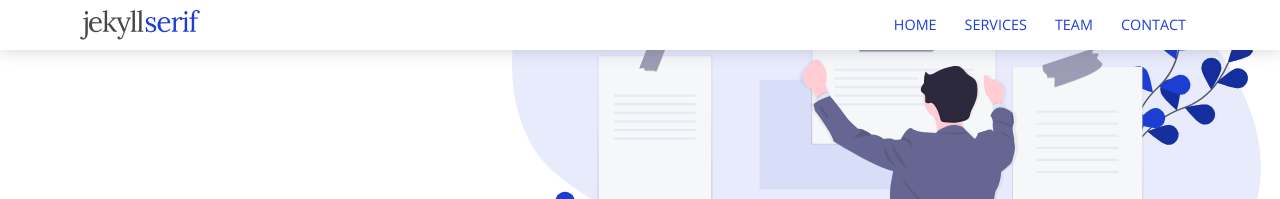
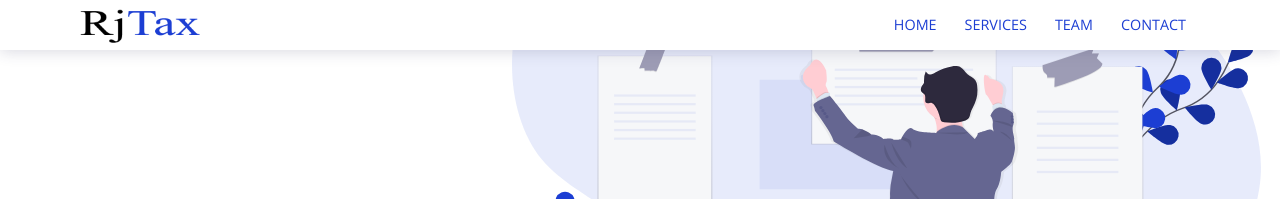
Before and after one commit to rjtax/rjtaxwebsite, a Jekyll site: the page built from index.html, in a window 1280 px wide. Shown: the top 199 px of the page. Built offline with Jekyll 4.4.1, drawn with Linux system fonts in a browser that asks for light colours.

Commit message:
updated (#6)
Co-authored-by: frsummit@simplexhub.com <www.frsummit1@gmail.com>

```diff
--- a/_includes/header.html
+++ b/_includes/header.html
@@ -1,10 +1,12 @@
 <div class='header {{include.headerClass}}'>
   <div class="container">
     <div class="logo">
-      <a href="{{site.baseurl}}/"><img alt="Figurit Homepage" src="{{site.baseurl}}/assets/images/logo.svg" /></a>
+      <!-- <a href="{{site.baseurl}}/"><img alt="Figurit Homepage" src="{{site.baseurl}}/assets/images/logo.svg" /></a> -->
+      <a href="{{site.baseurl}}/"><img alt="Figurit Homepage" src="{{site.baseurl}}/images/desktop-logo.png" /></a>
     </div>
     <div class="logo-mobile">
-      <a href="{{site.baseurl}}/"><img alt="Figurit Homepage" src="{{site.baseurl}}/assets/images/logo-mobile.svg" /></a>
+      <!-- <a href="{{site.baseurl}}/"><img alt="Figurit Homepage" src="{{site.baseurl}}/assets/images/logo-mobile.svg" /></a> -->
+      <a href="{{site.baseurl}}/"><img alt="Figurit Homepage" src="{{site.baseurl}}/images/favicon.png" /></a>
     </div>
     {% include main-menu.html %}
     {% include hamburger.html %}
--- a/_includes/main-menu-mobile.html
+++ b/_includes/main-menu-mobile.html
@@ -3,7 +3,7 @@
     <li><a href="{{site.baseurl}}/" class="{% if page.url == '/' %}current{% endif %}">Home</a></li>
     <li><a href="{{site.baseurl}}/services/" class="{% if page.url contains 'services' %}current{% endif %}">Services</a></li>
     <li><a href="{{site.baseurl}}/team/" class="{% if page.url contains 'team' %}current{% endif %}">Team</a></li>
-    <li><a href="{{site.baseurl}}/testimonials/" class="{% if page.url contains 'testimonials' %}current{% endif %}">Testimonials</a></li>
+    <!-- <li><a href="{{site.baseurl}}/testimonials/" class="{% if page.url contains 'testimonials' %}current{% endif %}">Testimonials</a></li> -->
     <li><a href="{{site.baseurl}}/contact/" class="{% if page.url contains 'contact' %}current{% endif %}">Contact</a></li>
   </ul>
 </div>
```
Also changed, not shown: _layouts/default.html (line endings or trailing spaces), images/desktop-logo.png (added).
